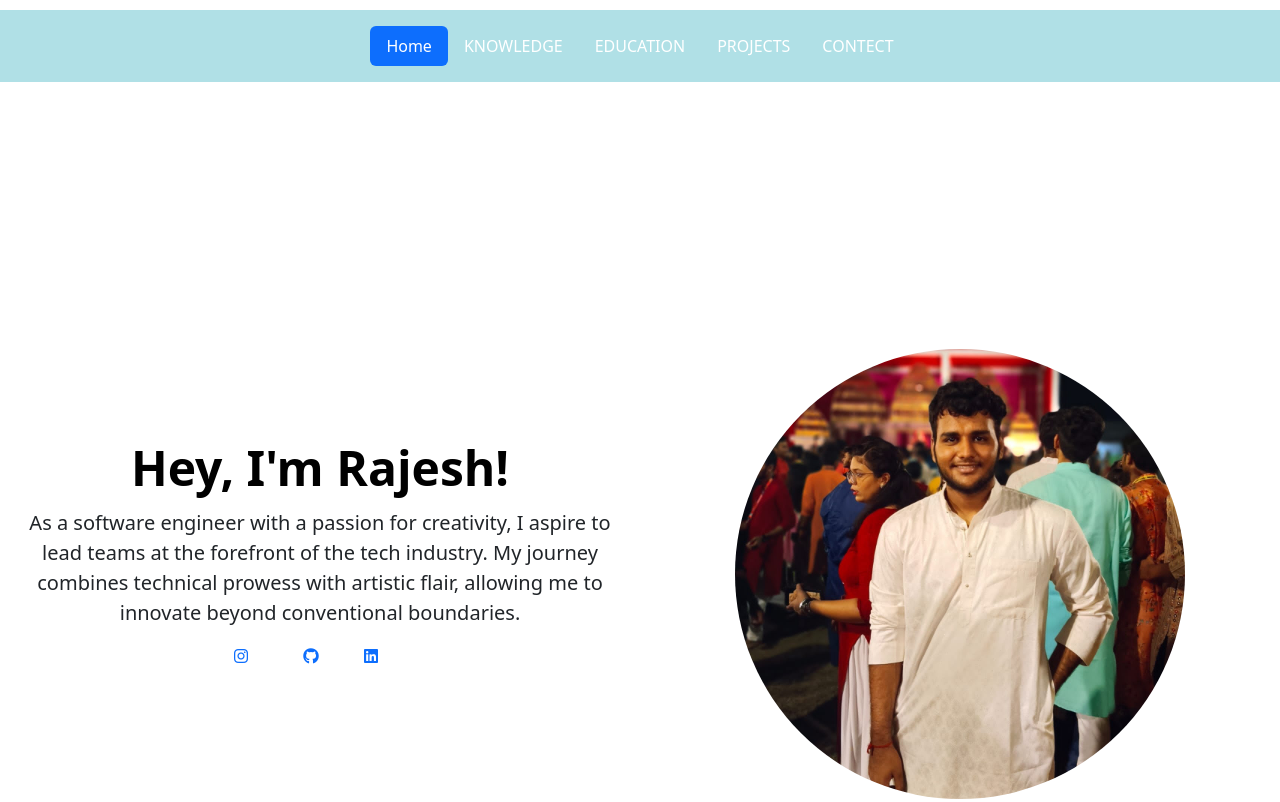
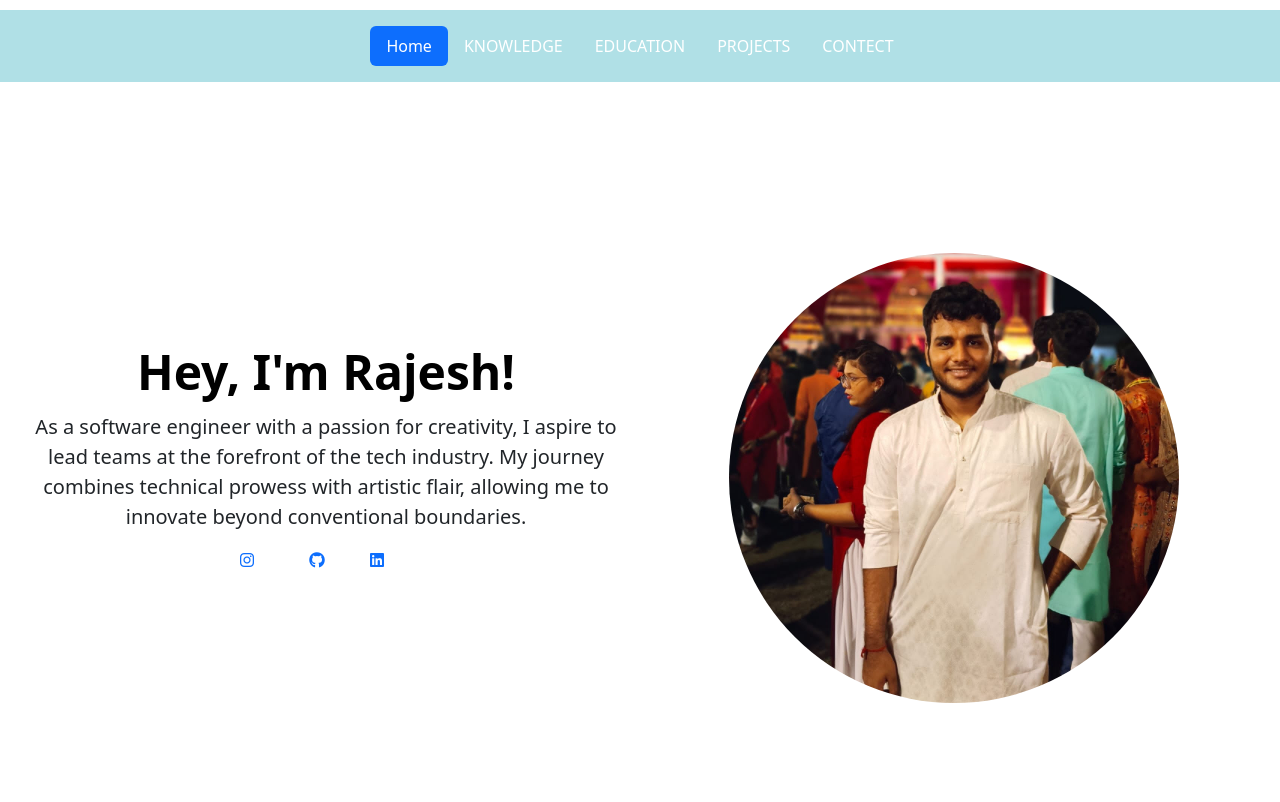
Before and after one commit to rajeshchau/Portfolio-website, a plain HTML site: page index.html in a window 1280 px wide. Shown: the top 802 px of the page. Drawn offline with nearby package versions, Linux system fonts and the light colour scheme.

Commit message:
Update index.html

```diff
--- a/index.html
+++ b/index.html
@@ -180,7 +180,7 @@
           </div>
           <div class="profile">
           <div class="main col-xxl-8 px-4 py-5">
-            <div class="row flex-lg-row-reverse align-items-center g-5 py-5">
+            <div class="row flex-lg-row-reverse align-items-center">
               <div class="col-10 col-sm-8 col-lg-6">
                 <img src="./assets/WhatsApp Image 2024-03-30 at 10.54.56_e59a0209.jpg" class="d-block mx-lg-auto img-fluid" alt="Bootstrap Themes" width="700" height="500" loading="lazy">
               </div>
```
